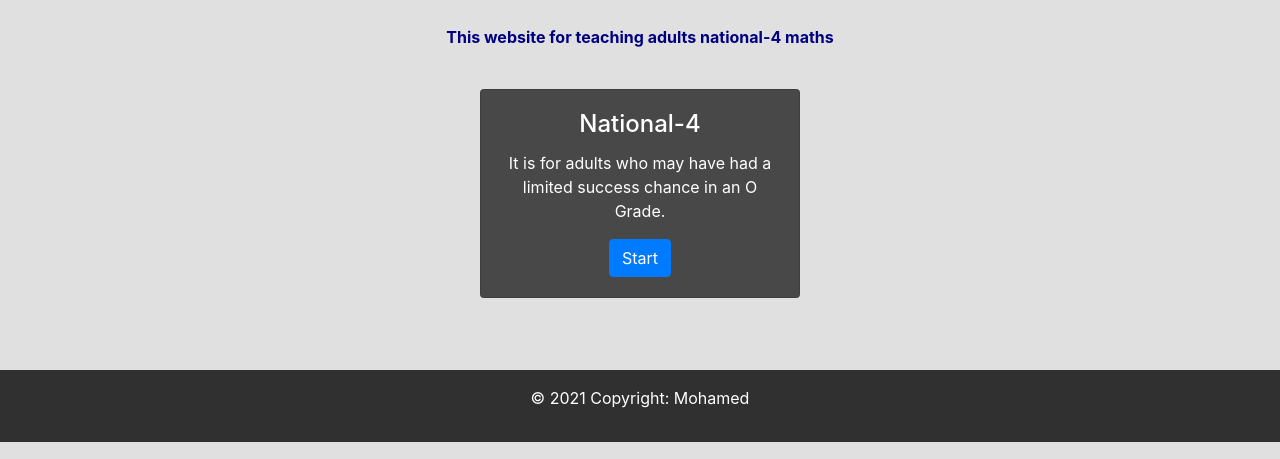
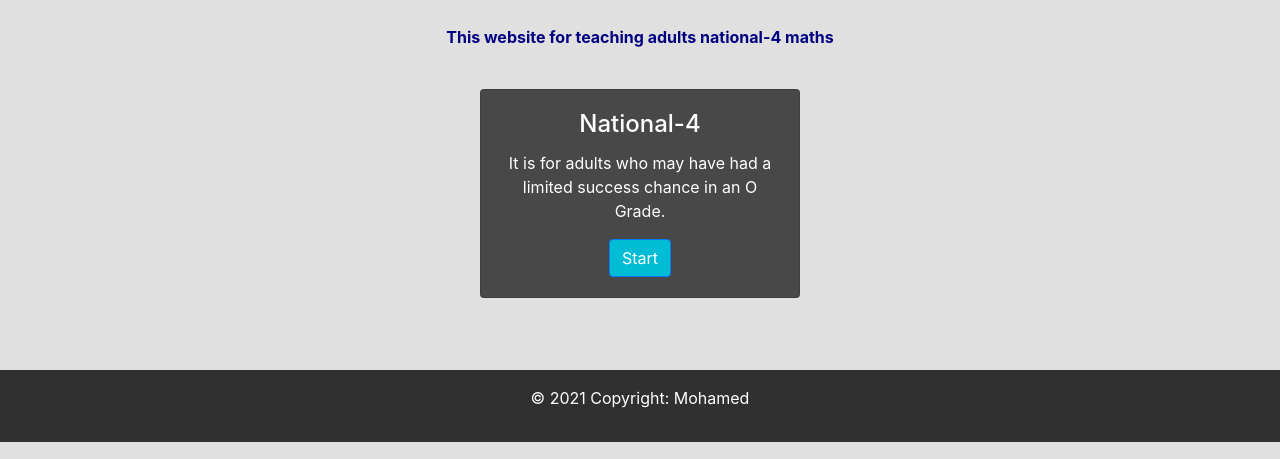
Before and after one commit to mohamedlafiteh/learning-system-project, a Django app: page /syllabus/ in a window 1280 px wide. Shown: the part 341-800 px from the top of the page. Run offline with Django 3.2, Linux system fonts and the light colour scheme; a user stored in the database is signed in; data comes from the database, SQL or seed files in the repository; both versions use the stored data as it was after the commit; some libraries are stand-ins or nearby versions.

Commit message:
Add style

```diff
--- a/quizes/templates/quizes/main.html
+++ b/quizes/templates/quizes/main.html
@@ -38,8 +38,11 @@
                 <h2 class="mb-5 mt-5 font-weight-bold" style="color:#000080;">Available quizzes</h2>
   <hr>
   <br>
+
               <div class="row d-flex justify-content-center mb-4">
                       {% for obj in object_list%}
+
+<!--                       <p>Well done I am here {{obj.lecture_na_id}} </p>-->
                       <div class="col-md-4 d-flex mb-5 justify-content-center">
                         <div class="card card-std text-center" style="width: 20rem; background-color:#484848;"  >
                           <div class="card-body text-center">
--- a/static/css/main_css.css
+++ b/static/css/main_css.css
@@ -23,3 +23,7 @@ video {
     /*background-image: url("/static/css/img/s.jpg");*/
     background-color: #E0E0E0;
 }
+.logo{
+    width: 3px;
+    height: 3px;
+}
--- a/syllabus/templates/syllabus/lecture_view.html
+++ b/syllabus/templates/syllabus/lecture_view.html
@@ -39,7 +39,7 @@
                     <div class="card-body">
                       <h4 class="card-title" style="color:white;">{{lecture.chapter}} : {{lecture.name}}</h4>
                       <a href="{% url 'syllabus:lecture_details' slug=lecture.slug subname=subnames.slug level=lecture.level.slug %}" >
-                      <button type="button" class="btn btn-primary" style="background-color:#00bcd4;"><span>Start</span></button>
+                      <button type="button" class="btn btn-primary"style="background-color:#00bcd4;"><span>Start</span></button>
                       </a>
                     </div>
                   </div>
--- a/syllabus/templates/syllabus/level_view.html
+++ b/syllabus/templates/syllabus/level_view.html
@@ -39,7 +39,7 @@
                             <h4 class="card-title" style="color:white;">{{level.name}}</h4>
                             <p class="card-text" style="color:white;">{{level.description|truncatechars:75}}</p>
                             {% if user.is_authenticated %}
-                            <a href="{% url 'syllabus:subname_list' slug=level.slug%}" class="btn btn-primary">Start</a>
+                            <a href="{% url 'syllabus:subname_list' slug=level.slug%}" class="btn btn-primary" style="background-color:#00bcd4;">Start</a>
                            {% else%}
                            <a href="{% url 'user_account_login'%}" class="btn btn-primary" >Login</a>
                             {%endif%}
--- a/templates/main_page.html
+++ b/templates/main_page.html
@@ -16,7 +16,8 @@
     <div class="container">
                 <nav class="navbar navbar-expand-lg " style="background-color:#303030;">
                     <div class="container-fluid">
-                        <a class="navbar-brand" style="color:white;" href="#">Logo</a>
+                        <a class="navbar-brand"  style="color:white;" href="#">Logo</a>
+<!--                        <img class="logo" src="/static/css/img/s4.jpg" alt="">-->
                         <button class="navbar-toggler" type="button" data-bs-toggle="collapse" data-bs-target="#navbarNavDropdown" aria-controls="navbarNavDropdown" aria-expanded="false" aria-label="Toggle navigation">
                         <span class="navbar-toggler-icon"></span>
                         </button>
```
Also changed, not shown: db.sqlite3, syllabus/templates/syllabus/subname_view.html (line endings or trailing spaces).
